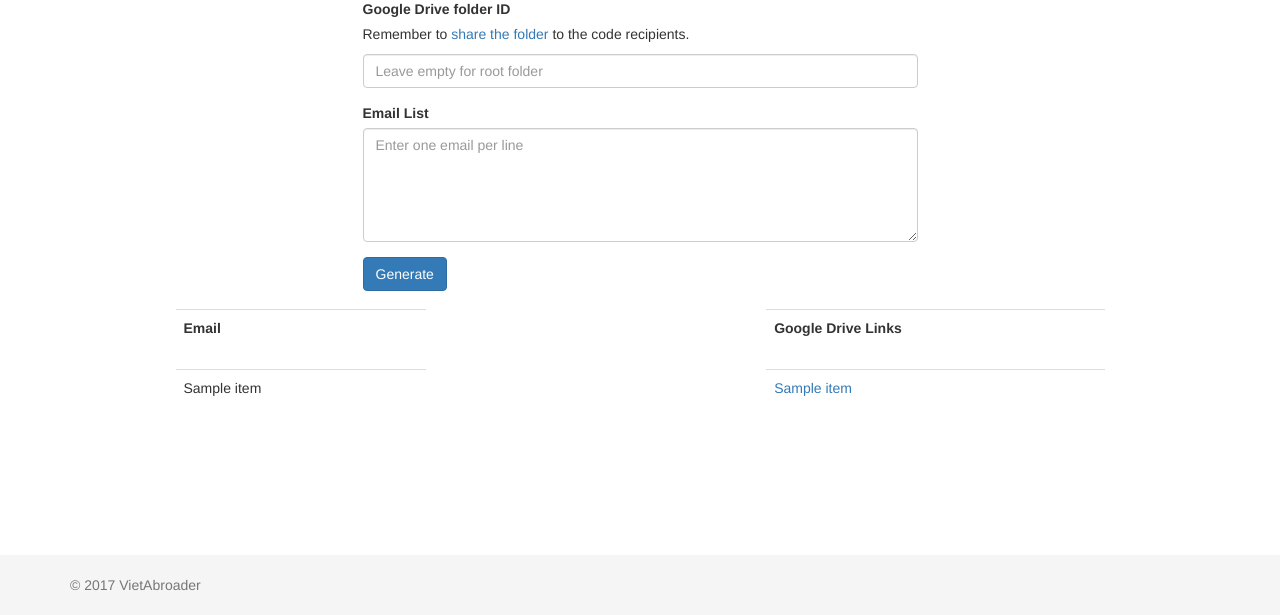
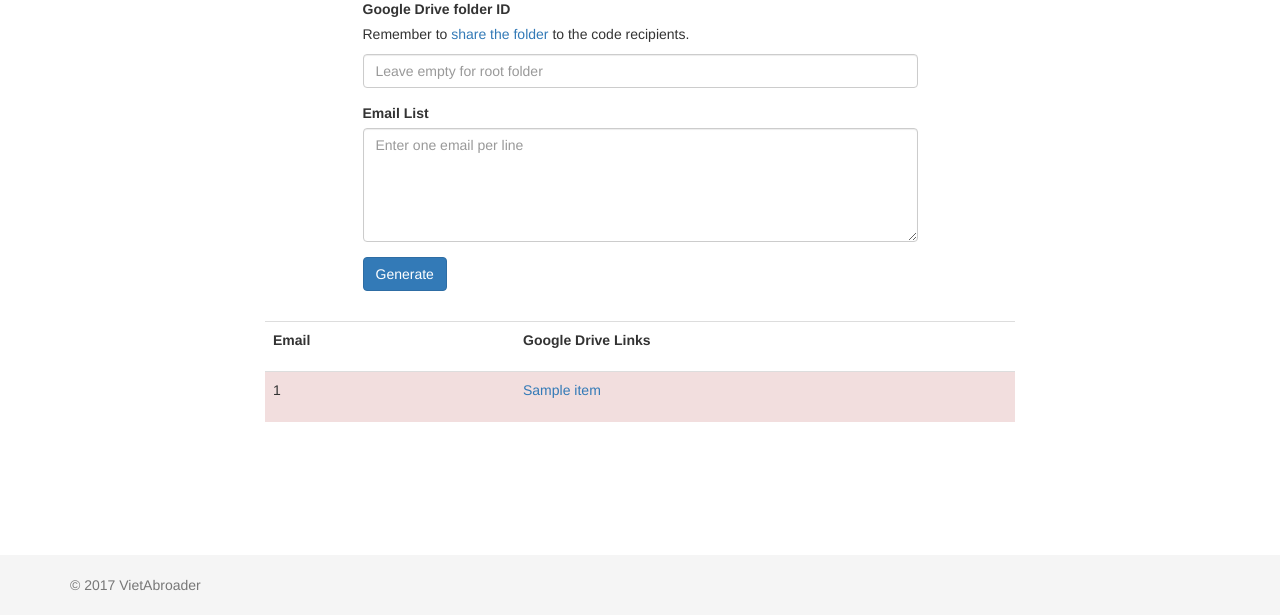
Before and after one commit to vietabroader/VAQR-generator-webapp, a Flask app: template templates/index.html in a window 1280 px wide. Shown: the part 185-800 px from the top of the page. Run offline with Flask 2, Linux system fonts and the light colour scheme; the template is opened without the code that fills it: most values are stand-ins (such as "Sample title", 1, 10 or a date in 2020); some libraries are stand-ins or nearby versions.

Commit message:
Maintain order of the emails

```diff
--- a/main.py
+++ b/main.py
@@ -100,23 +100,26 @@ def get_user_info(credentials):
     return None
 
 
-def upload_to_Drive(file_dict, folder_id):
+def upload_to_Drive(email_file, folder_id):
     credentials = get_credentials()
     if credentials is None:
-        return None
+        raise client.HttpAccessTokenRefreshError
     http = credentials.authorize(httplib2.Http())
     drive_service = discovery.build('drive', 'v3', http=http)
-    links = {}
-    for email, file_path in file_dict.iteritems():
-        file_metadata = { 'name': os.path.basename(file_path),
-                          'parents': [folder_id] }
-        if not folder_id:
-            del file_metadata['parents']
-        media = MediaFileUpload(file_path, mimetype='image/png')
-        file = drive_service.files().create(body=file_metadata,
-                                            media_body=media,
-                                            fields='webViewLink').execute()
-        links[email] = file.get('webViewLink')
+    links = []
+    for email, file_path in email_file:
+        link = ''
+        if os.path.exists(file_path):
+            file_metadata = { 'name': os.path.basename(file_path),
+                            'parents': [folder_id] }
+            if not folder_id:
+                del file_metadata['parents']
+            media = MediaFileUpload(file_path, mimetype='image/png')
+            file = drive_service.files().create(body=file_metadata,
+                                                media_body=media,
+                                                fields='webViewLink').execute()
+            link = file.get('webViewLink')
+        links.append((email, link))
     return links
 
 
@@ -125,8 +128,7 @@ def remove_files(files):
         try:
             os.remove(f)
         except OSError as err:
-            logger.error("Error occured when trying to delete %s\n%s"
-                              % (f, err))
+            logger.error("Error occured when trying to delete %s: %s" % (f, err))
 
 
 @app.route('/')
@@ -179,12 +181,7 @@ def generate():
     emailsStr = request.form['emails']
     folder_id = request.form['folder_id']
 
-    emails_raw = emailsStr.split("\n")
-    emails = []
-    for e in emails_raw:
-        e = sanitize_email(e)
-        if is_valid_email(e):
-            emails.append(e)
+    emails = emailsStr.split("\n")
 
     logger.info("Received %d emails. Generating QR codes..." % (len(emails)))
     if not os.path.isdir(QR_IMAGE_DIR):
@@ -192,18 +189,19 @@ def generate():
         logger.info("Created directory %s" % (QR_IMAGE_DIR))
 
     count_generated = 0
-    file_dict = {}
+    email_file = []
     for e in emails:
-        file_name = email_to_filename(e)
-        if len(file_name) == 0:
+        if not is_valid_email(sanitize_email(e)):
+            email_file.append((e, ''))
             continue
 
+        file_name = email_to_filename(e)
         img_qr = qrcode.make(e)
 
         file_path = os.path.join(QR_IMAGE_DIR, file_name)
         try:
             img_qr.save(file_path)
-            file_dict[e] = file_path
+            email_file.append((e, file_path))
             count_generated += 1
         except IOError:
             logger.error("Cannot create %s" % (file_name))
@@ -212,25 +210,23 @@ def generate():
     logger.debug("Uploading QR code to Drive")
 
     try:
-        email_link = upload_to_Drive(file_dict, folder_id)
+        email_link = upload_to_Drive(email_file, folder_id)
     except errors.HttpError:
-        remove_files(file_dict.values())
+        remove_files([ef[1] for ef in email_file])
         flash('Error while uploading to Google Drive. Please check your folder ID.',
               'danger')
         return redirect(url_for('index'))
     except client.HttpAccessTokenRefreshError:
         clear_credentials()
-        remove_files(file_dict.values())
+        remove_files([ef[1] for ef in email_file])
         flash('Authorization error. Please sign in again.', 'warning')
         return redirect(url_for('index'))
 
     logger.info('Finished uploading QR code to Drive')
 
-    remove_files(file_dict.values())
+    remove_files([ef[1] for ef in email_file])
 
-    invalid_emails = len(emails_raw) - len(emails)
-    flash(u'Generated and uploaded %d QR Codes. ' % (len(emails)) +\
-          u'Removed %d invalid emails' % (invalid_emails), 'success')
+    flash(u'Generated and uploaded %d QR Codes. ' % (count_generated), 'success')
     return redirect(url_for('index', email_link=json.dumps(email_link),
                                      prev_folder_id=folder_id))
 
--- a/static/css/style.css
+++ b/static/css/style.css
@@ -39,9 +39,9 @@ code {
 }
 
 .table td, .table th, .table tr {
-    height: 60px;
+    height: 50px;
     overflow: auto;
-    /*white-space: nowrap;*/
+    white-space: nowrap;
 }
 
 .noselect {
--- a/templates/index.html
+++ b/templates/index.html
@@ -1,7 +1,7 @@
 {% extends "layout.html" %}
 {% block body %}
 
-<div class="row" style="margin-bottom:10px">
+<div class="row" style="margin-bottom:30px">
   <div class="col-md-6 col-md-offset-3">
 
     <!-- Begin Alert -->
@@ -27,8 +27,8 @@
           </h4>
         </div>
         <div id="collapse1" class="panel-collapse collapse">
-          <div class="panel-body"><p>This web app generates a list of email addresses
-          to their corresponding QR codes images then uploads these images to Google Drive.</p></div>
+          <div class="panel-body"><p>This web app generates a batch of QR code images from a list of
+          email addresses then uploads these images to Google Drive.</p></div>
         </div>
       </div>
       <div class="panel panel-default">
@@ -71,25 +71,33 @@
 </div> <!-- div row -->
 
 <div class="row">
-  <div class="col-md-10 col-md-offset-1">
+  <div class="col-md-8 col-md-offset-2">
     {% if email_link %}
     <table class="table"><thead>
-        <td>
+      <td style="width:1%;white-space:nowrap;padding:0;">
         <table class="table" style="table-layout:fixed;width:250px;">
           <tr><th class="noselect">Email</th></tr>
           {% for item in email_link %}
-              <tr>
-                <td>{{ item }}</td>
+            {% if 'http' in item[1] %}
+            <tr class='success'>
+            {% else %}
+            <tr class='danger'>
+            {% endif %}
+              <td>{{ item[0] }}</td>
             </tr>
           {% endfor %}
         </table>
       </td>
-        <td>
+      <td style="padding:0;">
         <table class="table">
           <tr><th class="noselect">Google Drive Links</th></tr>
           {% for item in email_link %}
-              <tr>
-                <td><a href="{{ email_link[item] }}">{{ email_link[item] }}</a></td>
+            {% if 'http' in item[1] %}
+            <tr class='success'>
+            {% else %}
+            <tr class='danger'>
+            {% endif %}
+              <td><a href="{{ item[1] }}">{{ item[1] }}</a></td>
             </tr>
           {% endfor %}
         </table>
```
Lines whose indentation alone changed are shown as unchanged.
